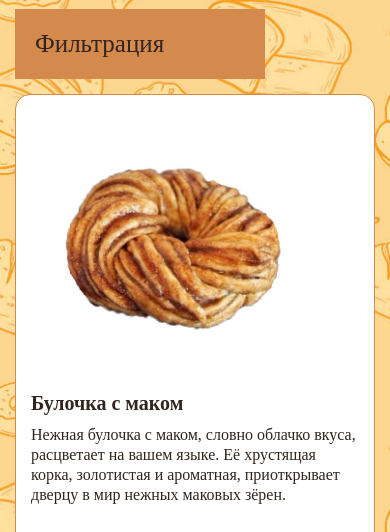
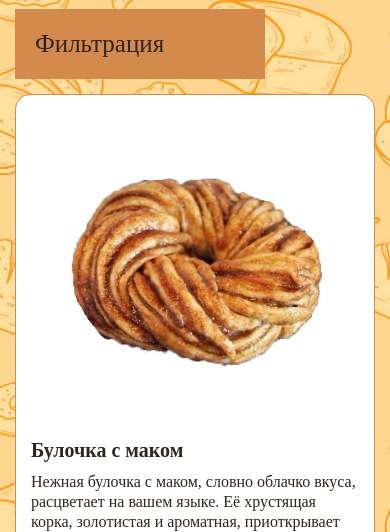
Before and after one commit to Nickolay1986/bakery_one, a plain HTML site: page assets/html/menu.html in a window 390 px wide. Shown: the part 253-785 px from the top of the page. Drawn offline with Linux system fonts and the light colour scheme; a web font is replaced by a local one.

Commit message:
fix: style.css

```diff
--- a/assets/css/style.css
+++ b/assets/css/style.css
@@ -453,6 +453,7 @@ body{
     height: auto;   /* что бы сжималось пропорционально своим размерам */
 }
 .wrapper{
+    min-width: 320px;
     max-width: 1440px;
     margin: 0 auto;
     padding: 0 15px;
@@ -1279,10 +1280,18 @@ body{
         border-radius: 15px;
         overflow: hidden;
         width: 100%;
-        height: 495px;
+        height: auto;
         cursor: pointer;
         background: var(--light);
         padding: 15px;
+    }
+    .card__pic{
+        width: 100%;
+        margin: 0 auto;
+    }
+    .card__pic img {
+        width: 100%;
+        height: auto;
     }
     .modal__wrapper {
         width: 344px;
```
